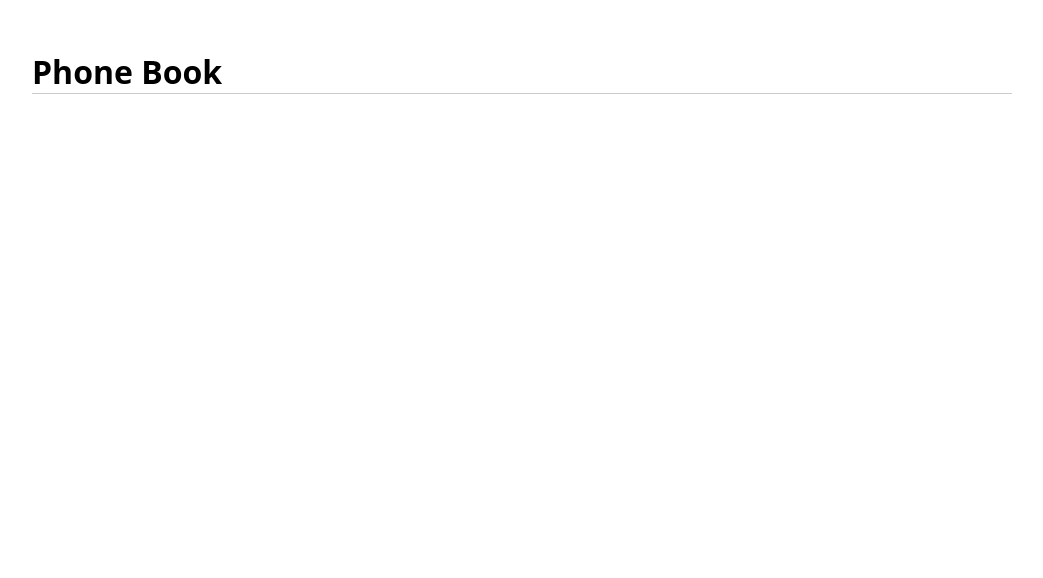
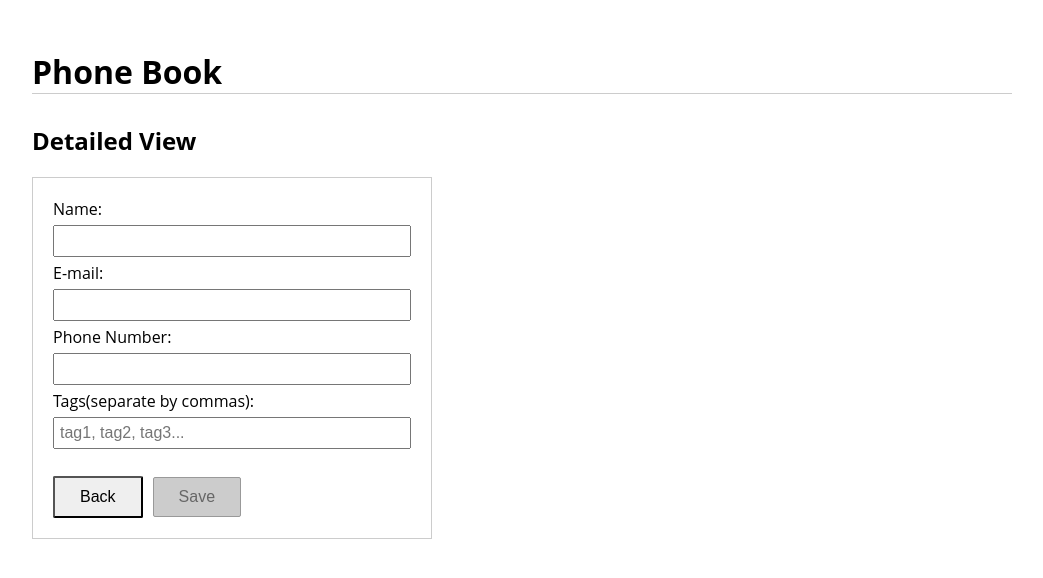
Before and after one commit to Doder/PhoneBook, an Angular app: page /detailed/1 in a window 1280 px wide. Before the commit this address led to /. Shown: the top 578 px of the page, without its empty margins (118-1161 px from the left). Built offline with nearby package versions, Linux system fonts and the light colour scheme; no server answers.

Commit message:
enable editing and adding new item in database

```diff
--- a/src/app/app-routing.module.ts
+++ b/src/app/app-routing.module.ts
@@ -5,6 +5,7 @@ import { PhoneItemsComponent } from './phone-items/phone-items.component';
 
 const routes: Routes = [
   { path: '', component: PhoneItemsComponent },
+  { path: 'detailed/:id', component: DetailedViewComponent },
   { path: 'detailed', component: DetailedViewComponent }
 ];
 
--- a/src/app/detailed-view/detailed-view.component.css
+++ b/src/app/detailed-view/detailed-view.component.css
@@ -37,3 +37,22 @@ input{
     padding: 20px;
     width: 400px;
 }
+
+.error{
+    color: red;
+}
+
+input.ng-invalid.ng-touched{
+    border: 1px solid red;
+}
+
+.hidden{
+    display: none;
+}
+
+button:disabled{
+    border: 1px solid #999999;
+    background-color: #cccccc;
+    color: #666666;
+    cursor: not-allowed;
+}
--- a/src/app/detailed-view/detailed-view.component.html
+++ b/src/app/detailed-view/detailed-view.component.html
@@ -1,33 +1,37 @@
 <div>
     <h2>Detailed View</h2>
     <div class="box">
-    <label>
-      Name:
-      <input [(ngModel)]="item.name" type="text">
-    </label>
+      <form #phoneForm="ngForm">
+          <label for="name-input">Name:</label>
+          <input name="name" [(ngModel)]="item.name" type="text"
+          id="name-input" required #name="ngModel">
+          <p class="error" [hidden]="name.valid || name.untouched">
+            Name is required
+          </p>
           <br>
-    <label>
-      E-mail:
-      <input [(ngModel)]="item.email" type="text">
-    </label>
+          <label for="email-input">E-mail:</label>
+          <input name="email" [(ngModel)]="item.email" type="text" id="email-input">
           <br>
-    <label>
-      Phone Number:
-      <input [(ngModel)]="item.number" type="text">
-    </label>
+          <label for="number-input">Phone Number:</label>
+          <input name="number" [(ngModel)]="item.number" type="text"
+          id="number-input" required #number="ngModel">
+          <p class="error" [hidden]="number.valid || number.untouched">
+              Number is required
+            </p>
           <br>
-    <label>
-      Tags(separate by commas):
-      <input [(ngModel)]="item.tags" (ngModelChange)="setTags($event)" type="text" placeholder="tag1, tag2, tag3...">
-    </label>
+          <label for="tags-input">Tags(separate by commas):</label>
+          <input name="tags" [(ngModel)]="item.tags" (ngModelChange)="setTags($event)"
+          type="text" placeholder="tag1, tag2, tag3..." id="tags-input">
           <br>
           <br>
           <button class="default-button" (click)="this.goBack()">
             Back
           </button>
-
-    <button class="add-button" (click)="addNewItem()">
-      Add
+          <button type="submit" class="add-button"
+          (click)="this.button === 'Add' ? addNewItem() : editItem()"
+           [disabled]="!phoneForm.form.valid">
+            {{this.button}}
           </button>
+      </form>
     </div>
   </div>
--- a/src/app/detailed-view/detailed-view.component.ts
+++ b/src/app/detailed-view/detailed-view.component.ts
@@ -1,6 +1,7 @@
 import { Component, OnInit } from '@angular/core';
 import { PhoneService } from '../phone.service';
 import { PhoneItem } from '../phone-item';
+import { ActivatedRoute } from '@angular/router';
 import { Location } from '@angular/common';
 
 @Component({
@@ -14,14 +15,28 @@ export class DetailedViewComponent implements OnInit {
     name: '',
     email: '',
     number: '',
-    tags: ['cz', 'gun']
+    tags: []
   }
+  button: string = 'Add';
   constructor(
+    private route: ActivatedRoute,
     private phoneService: PhoneService,
     private location: Location
   ) { }
 
   ngOnInit() {
+    this.getItem();
+  }
+
+  getItem(): void{
+    const id = this.route.snapshot.paramMap.get('id');
+    if(id){
+      this.button = 'Save';
+      this.phoneService.getPhoneItem(id).subscribe(item => {
+        this.item = item[0];
+      });
+    }
+
   }
 
   goBack(): void {
@@ -33,7 +48,12 @@ export class DetailedViewComponent implements OnInit {
   }
 
   addNewItem(): void {
-    console.log(this.item);
-    this.phoneService.addPhoneItem(this.item).subscribe(() => this.goBack());
+    if(this.item.name && this.item.number){
+      this.phoneService.addPhoneItem(this.item).subscribe(() => this.goBack());
+    }
+  }
+
+  editItem(): void{
+    this.phoneService.editPhoneItem(this.item).subscribe(() => this.goBack());
   }
 }
--- a/src/app/phone-items/phone-items.component.css
+++ b/src/app/phone-items/phone-items.component.css
@@ -43,6 +43,25 @@ p{
     opacity: .7;
 }
 
+.edit-button{
+    display: inline-block;
+    position: absolute;
+    right: 100px;
+    bottom: 20px;
+    background-color: orange;
+    border: none;
+    padding: 5px 15px;
+    border-radius: 2px;
+    color: white;
+    cursor: pointer;
+    font-size: 1em;
+}
+
+.edit-button:hover{
+    opacity: .7;
+}
+
+
 .add-button{
     background-color: rgb(62, 119, 224);
     border: none;
--- a/src/app/phone-items/phone-items.component.html
+++ b/src/app/phone-items/phone-items.component.html
@@ -8,6 +8,9 @@
       <p><strong>Tags: </strong>
         <span class="tag" *ngFor="let tag of item.tags">{{tag}}</span>
       </p>
+      <a routerLink="/detailed/{{item.id}}">
+        <button class="edit-button">Edit</button>
+      </a>
       <button class="delete-button" (click)="deletePhoneItem(item.id)">Delete</button>
     </div>
   </li>
--- a/src/app/phone.service.ts
+++ b/src/app/phone.service.ts
@@ -9,6 +9,9 @@ import { PhoneItem } from './phone-item';
 export class PhoneService {
   private phonesUrl = 'http://localhost:3000';
   constructor(private http: HttpClient) {
+  }
+  getPhoneItem(id: string): Observable<PhoneItem>{
+    return this.http.get<PhoneItem>(this.phonesUrl + '/get/' + id);
   }
   getPhoneItems(): Observable<PhoneItem[]>{
     return this.http.get<PhoneItem[]>(this.phonesUrl + '/get');
@@ -22,4 +25,10 @@ export class PhoneService {
     };
     return this.http.post<PhoneItem>(this.phonesUrl + '/post', item, httpOptions);
   }
+  editPhoneItem(item: PhoneItem): Observable<PhoneItem>{
+    const httpOptions = {
+      headers: new HttpHeaders({ 'Content-Type': 'application/json' })
+    };
+    return this.http.put<PhoneItem>(this.phonesUrl + '/put', item, httpOptions);
+  }
 }
```
Lines whose indentation alone changed are shown as unchanged.
